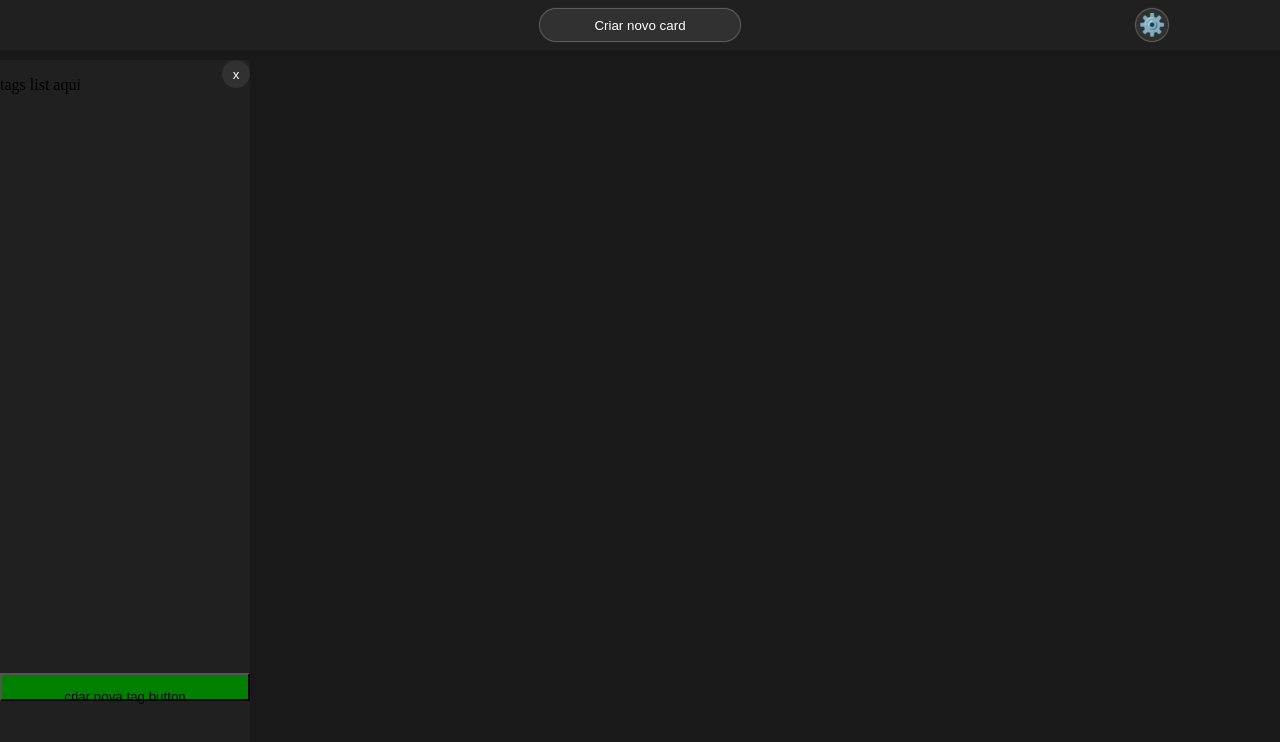
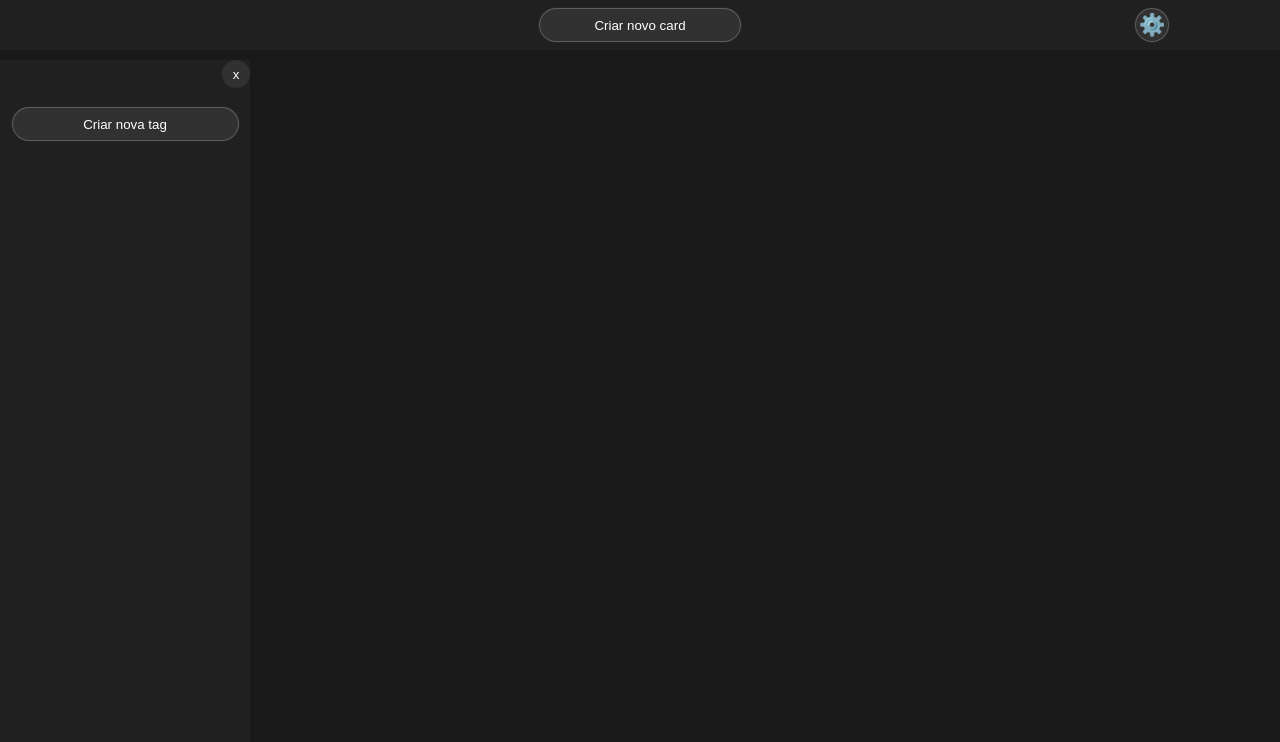
Before and after one commit to vinicius-mns/Caderno, a Vue app: page /cards in a window 1280 px wide. Shown: the top 742 px of the page. Built offline with nearby package versions, Linux system fonts and the light colour scheme; the HTML template or start-up script is replaced by a standard one.

Commit message:
refactor(components/template/SideBar.vue)[template] 	modified:   src/components/template/SideBar.vue

```diff
--- a/src/components/template/SideBar.vue
+++ b/src/components/template/SideBar.vue
@@ -1,18 +1,12 @@
 <script setup lang="ts">
-import { useStyle } from '@/stores/style'
-import CreateTagButton from '../organism/CreateTagButton.vue'
-
-const { style } = useStyle()
+import TagCreate from '../organisms/tag/TagCreate.vue'
+import TagWithOptionsList from '../organisms/tag/TagWithOptionsList.vue'
 </script>
 
 <template>
   <div class="side-bar">
-    <div class="container-tags-list">
-      <p>tags list aqui</p>
-    </div>
-    <div class="container-button-create-tag">
-      <CreateTagButton />
-    </div>
+    <TagWithOptionsList class="tags" />
+    <TagCreate class="create-tag" />
   </div>
 </template>
 
@@ -20,17 +14,15 @@ const { style } = useStyle()
 .side-bar {
   width: 100%;
   height: 100%;
-  & .container-tags-list {
-    width: 100%;
-    height: 80%;
+  display: flex;
+  flex-direction: column;
+  align-items: center;
+  & .tags {
+    max-height: 73dvh;
+    margin-top: 30px;
   }
-
-  & .container-button-create-tag {
-    margin-top: 5px;
-    width: 100%;
-    height: v-bind('style.button.size.m');
-    display: flex;
-    justify-content: center;
+  & .create-tag {
+    margin-top: 10px;
   }
 }
 </style>
```
